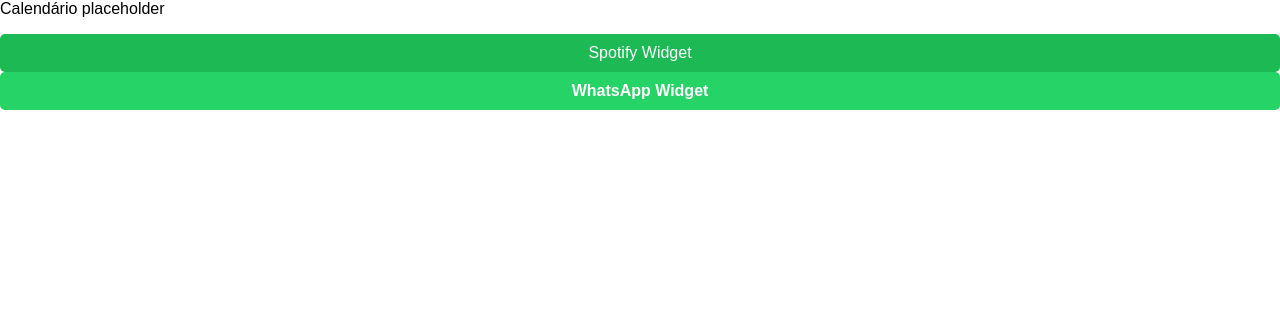
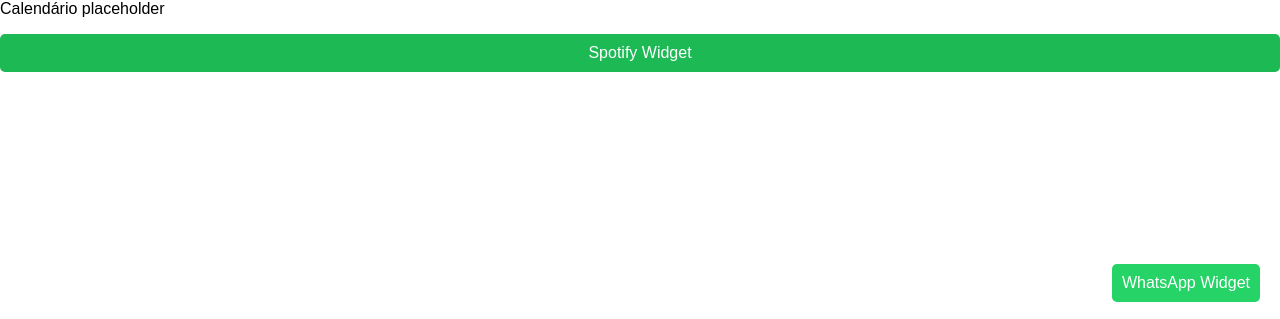
Before and after one commit to AnaPaulaSantos5/agendamarketing, a Next.js app: page /agenda in a window 1280 px wide. Shown: the part 478-797 px from the top of the page. Built offline with nearby package versions, Linux system fonts and the light colour scheme.

Commit message:
Atualizar o WhatsAppWidget.tsx

```diff
--- a/app/components/WhatsAppWidget.tsx
+++ b/app/components/WhatsAppWidget.tsx
@@ -1,23 +1,9 @@
-// /app/components/WhatsAppWidget.tsx
-"use client";
+import React from 'react';
 
-import React from "react";
-
-const WhatsAppWidget: React.FC = () => {
-  return (
-    <div
-      style={{
-        padding: "10px",
-        background: "#25D366",
-        color: "#fff",
-        borderRadius: "5px",
-        textAlign: "center",
-        fontWeight: "bold",
-      }}
-    >
-      WhatsApp Widget
-    </div>
-  );
-};
+const WhatsAppWidget: React.FC = () => (
+  <div style={{ padding: "10px", background: "#25D366", color: "#fff", borderRadius: "5px", textAlign: "center", position: "fixed", bottom: "20px", right: "20px" }}>
+    WhatsApp Widget
+  </div>
+);
 
 export default WhatsAppWidget;
```
